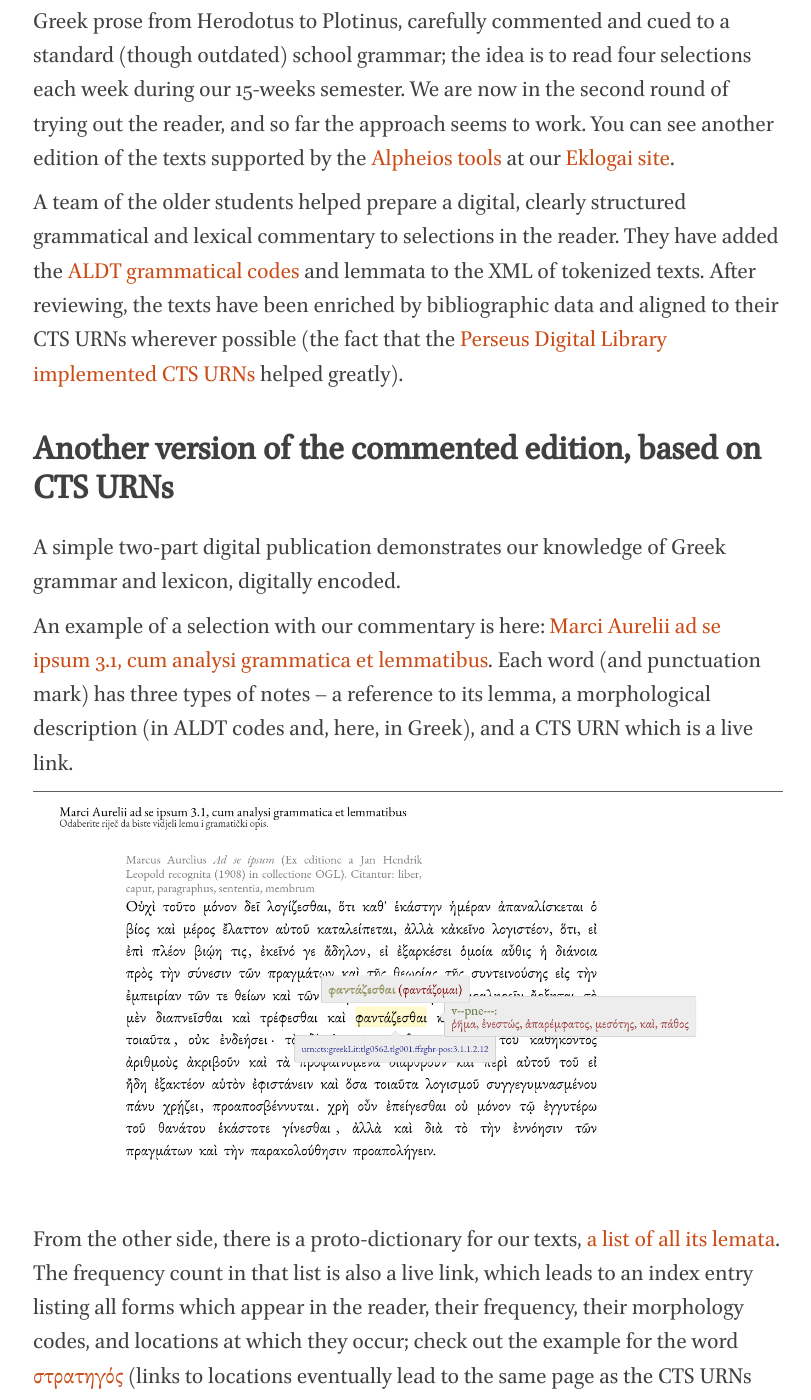
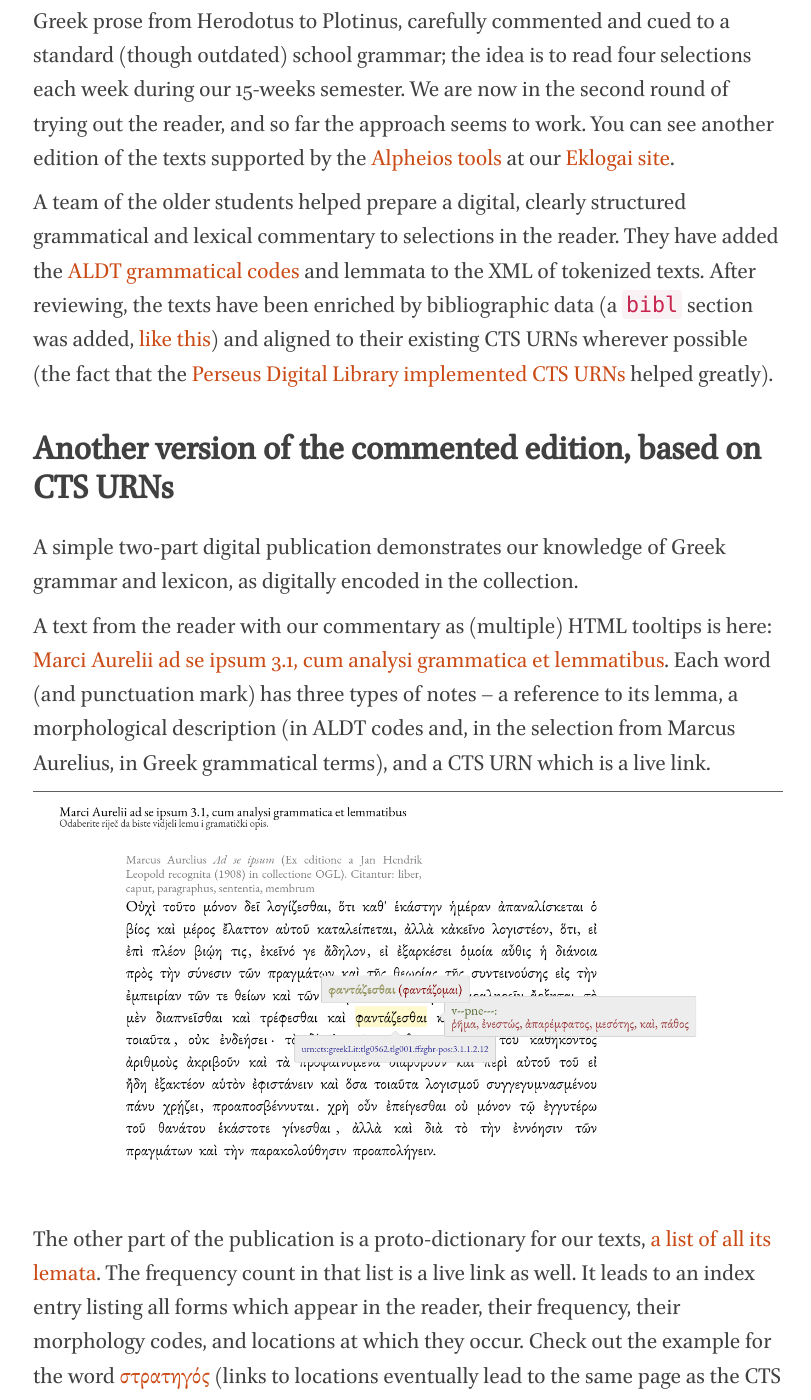
Before and after one commit to nevenjovanovic/nevenjovanovic.github.io, a Jekyll site: the page built from _posts/2019-12-30-grcmorf.markdown, in a window 1280 px wide and 1400 px high, scrolled down 980 px. Shown: the whole window, without its empty margins (232-1043 px from the left). Built offline with Jekyll 4.4.1, drawn with Linux system fonts in a browser that asks for light colours; nearby versions of some CDN libraries; some of the changed text lies outside the part shown.

Commit message:
More revising

```diff
--- a/_posts/2019-12-30-grcmorf.markdown
+++ b/_posts/2019-12-30-grcmorf.markdown
@@ -11,17 +11,17 @@ header-img: "img/grc-pap-drawing.jpg"
 
 Experience has shown that the greatest shock for university students of Ancient Greek in Croatia, even when they had been taught Greek in high school, is encountering sentences and texts that the Greeks have actually written. We have tried to treat this shock by preparing a [Greek reader](https://github.com/nevenjovanovic/grcka-morfologija), 60 brief selections of Ancient Greek prose from Herodotus to Plotinus, carefully commented and cued to a standard (though outdated) school grammar; the idea is to read four selections each week during our 15-weeks semester. We are now in the second round of trying out the reader, and so far the approach seems to work. You can see another edition of the texts supported by the [Alpheios tools](http://alpheios.net/) at our [Eklogai site](http://croala.ffzg.unizg.hr/eklogai/).
 
-A team of the older students helped prepare a digital, clearly structured grammatical and lexical commentary to selections in the reader. They have added the [ALDT grammatical codes](https://github.com/alpheios-project/arethusa/wiki/Creating-a-Morphological-Attribute-Configuration-File) and lemmata to the XML of tokenized texts. After reviewing, the texts have been enriched by bibliographic data and aligned to their CTS URNs wherever possible (the fact that the [Perseus Digital Library implemented CTS URNs](http://sites.tufts.edu/perseusupdates/beta-features/perseus-cts-api/) helped greatly).
+A team of the older students helped prepare a digital, clearly structured grammatical and lexical commentary to selections in the reader. They have added the [ALDT grammatical codes](https://github.com/alpheios-project/arethusa/wiki/Creating-a-Morphological-Attribute-Configuration-File) and lemmata to the XML of tokenized texts. After reviewing, the texts have been enriched by bibliographic data (a `bibl` section was added, [like this](https://github.com/nevenjovanovic/grcka-morfologija/blob/master/grcpos/tlg0562.tlg001.ffzghr-pos:3.1.xml)) and aligned to their existing CTS URNs wherever possible (the fact that the [Perseus Digital Library implemented CTS URNs](http://sites.tufts.edu/perseusupdates/beta-features/perseus-cts-api/) helped greatly).
 
 # Another version of the commented edition, based on CTS URNs
 
-A simple two-part digital publication demonstrates our knowledge of Greek grammar and lexicon, digitally encoded.
+A simple two-part digital publication demonstrates our knowledge of Greek grammar and lexicon, as digitally encoded in the collection.
 
-An example of a selection with our commentary is here: [Marci Aurelii ad se ipsum 3.1, cum analysi grammatica et lemmatibus](http://croala.ffzg.unizg.hr/grcgram/marcusaurelius3-1.html). Each word (and punctuation mark) has three types of notes – a reference to its lemma, a morphological description (in ALDT codes and, here, in Greek), and a CTS URN which is a live link.
+A text from the reader with our commentary as (multiple) HTML tooltips is here: [Marci Aurelii ad se ipsum 3.1, cum analysi grammatica et lemmatibus](http://croala.ffzg.unizg.hr/grcgram/marcusaurelius3-1.html). Each word (and punctuation mark) has three types of notes – a reference to its lemma, a morphological description (in ALDT codes and, in the selection from Marcus Aurelius, in Greek grammatical terms), and a CTS URN which is a live link.
 
 ![A commented selection from Marcus Aurelius]({{ site.url }}/img/marcusaurelius-annotated.png "A selection from Marcus Aurelius")
 
-From the other side, there is a proto-dictionary for our texts, [a list of all its lemata](http://croala.ffzg.unizg.hr/basex/grcmorf-lemmata). The frequency count in that list is also a live link, which leads to an index entry listing all forms which appear in the reader, their frequency, their morphology codes, and locations at which they occur; check out the example for the word [στρατηγός](http://croala.ffzg.unizg.hr/basex/grcmorf-occur/%CF%83%CF%84%CF%81%CE%B1%CF%84%CE%B7%CE%B3%CF%8C%CF%82) (links to locations eventually lead to the same page as the CTS URNs from selections with three sets of annotations, described above).
+The other part of the publication is a proto-dictionary for our texts, [a list of all its lemata](http://croala.ffzg.unizg.hr/basex/grcmorf-lemmata). The frequency count in that list is a live link as well. It leads to an index entry listing all forms which appear in the reader, their frequency, their morphology codes, and locations at which they occur. Check out the example for the word [στρατηγός](http://croala.ffzg.unizg.hr/basex/grcmorf-occur/%CF%83%CF%84%CF%81%CE%B1%CF%84%CE%B7%CE%B3%CF%8C%CF%82) (links to locations eventually lead to the same page as the CTS URNs from selections with three sets of annotations, described above).
 
 ![A page for στρατηγός in the word index of the Greek Reader.]({{ site.url }}/img/grcmorf-lemmata.png "A page for στρατηγός in the word index of the Greek Reader.")
 
@@ -33,7 +33,7 @@ The CTS and CITE architecture is developed and described by Neel Smith and Chris
 
 Chris Blackwell's wonderful [readingKits single-page CEX publications](http://folio2.furman.edu/readingKit/) provided a model for designing annotated texts. The index of forms has been inspired by [Syntacticus](http://syntacticus.org/), a PROIEL project. The Greek grammatical terms are those proposed by William S. Annis on scholiastae.org, [Greek grammar in Greek](http://scholiastae.org/docs/el/greek_grammar_in_greek.pdf).
 
-The scripts for transforming XML, analyzing CTS URNs, and publishing results as HTML are written in XQuery and served by the [BaseX XML database](http://basex.org/). The HTML annotations are being shown by the jQuery plugin [Tooltipster](http://iamceege.github.io/tooltipster/).
+The scripts for transforming XML, analyzing CTS URNs, and publishing results as HTML are written in XQuery and served by the [BaseX XML database](http://basex.org/); for example, the Marcus Aurelius selection was produced by [this easily generalizable script](https://github.com/nevenjovanovic/grcka-morfologija/blob/master/scripts/xquery/createHTMLmultipleTooltipsFromCEXgrc-MA.xq). The HTML annotations are being shown by the jQuery plugin [Tooltipster](http://iamceege.github.io/tooltipster/).
 
 Last, but under no circumstances the least, the student annotators, μέγα κῦδος ἀράμενοι, were Lovre Katić, Ivona Maleš, Klara Radovniković, Petar Soldo.
 
@@ -45,11 +45,11 @@ Besides, the extended exercise of annotating each word in 60 texts got us thinki
 
 ## Greek literature as L2 texts
 
-Learning Ancient Greek (and Latin, and Biblical Hebrew, etc) is hard in part because the usual levels of foreign language proficiency (A1, A2, B1, B2...) cannot apply here. We learn Ancient Greek in order to read Plato and Aeschylus – imagine learning English for no other reason but to read Shakespeare, Faulkner, and T. S. Eliot.
+Learning Ancient Greek (and Latin, and Biblical Hebrew, etc) is hard in part because the standard levels of foreign language proficiency (A1, A2, B1, B2...) cannot apply here. We learn Ancient Greek in order to read Plato and Aeschylus – imagine learning English for no other reason but to read Shakespeare, Faulkner, and T. S. Eliot.
 
-Certainly, in the vast corpus of Ancient Greek literature there are passages of simple prose, but we have to know what is simple (not Aesop's fables, from the grammar point of view), we have to find these passages, and we have to grade or order them by difficulty or proficiency level.
+Certainly, in the vast corpus of Ancient Greek literature there are many passages of simple prose, but we have, first, to know *what is simple* (from the grammar point of view, definitely not Aesop's fables), we have to *find* these passages, and we have to somehow *grade or order them*, by difficulty for the reader, or by the proficiency level needed.
 
-All these problems have barely been tackled in Croatia.
+All these tasks have barely been tackled in Croatia.
 
 ## Usefulness of lemmata and grammatical annotations for learners
 
```
